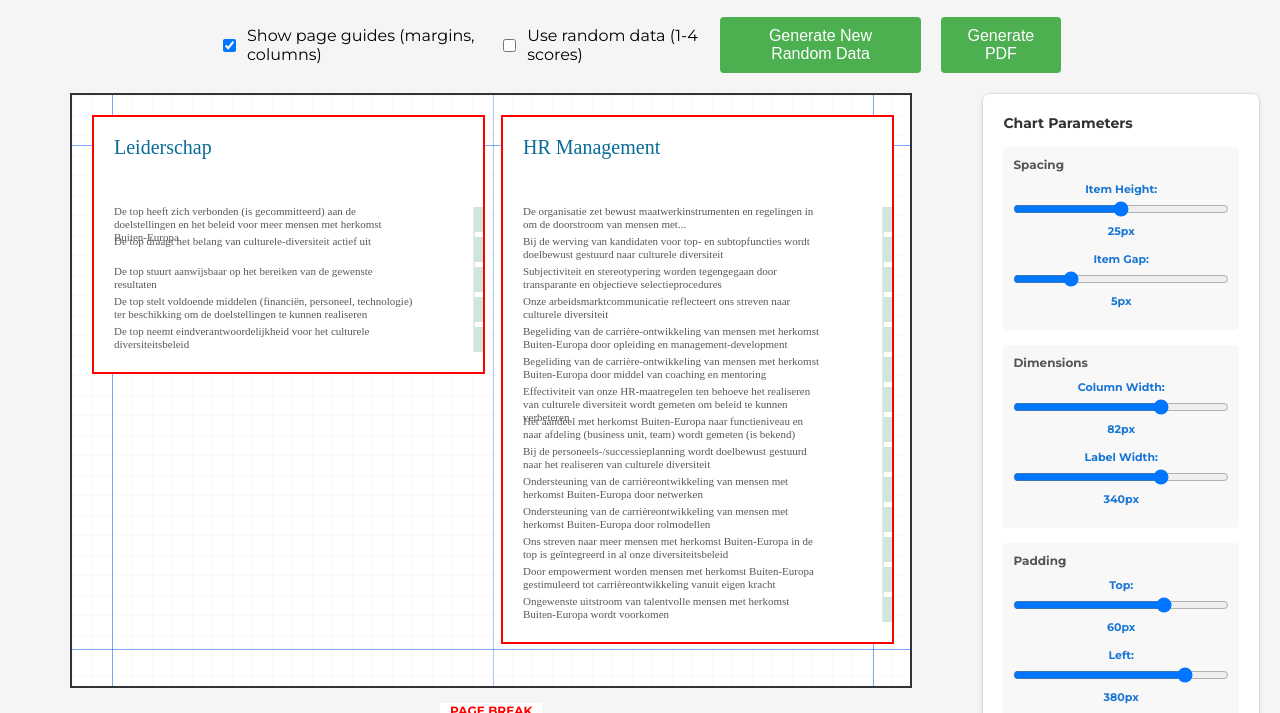
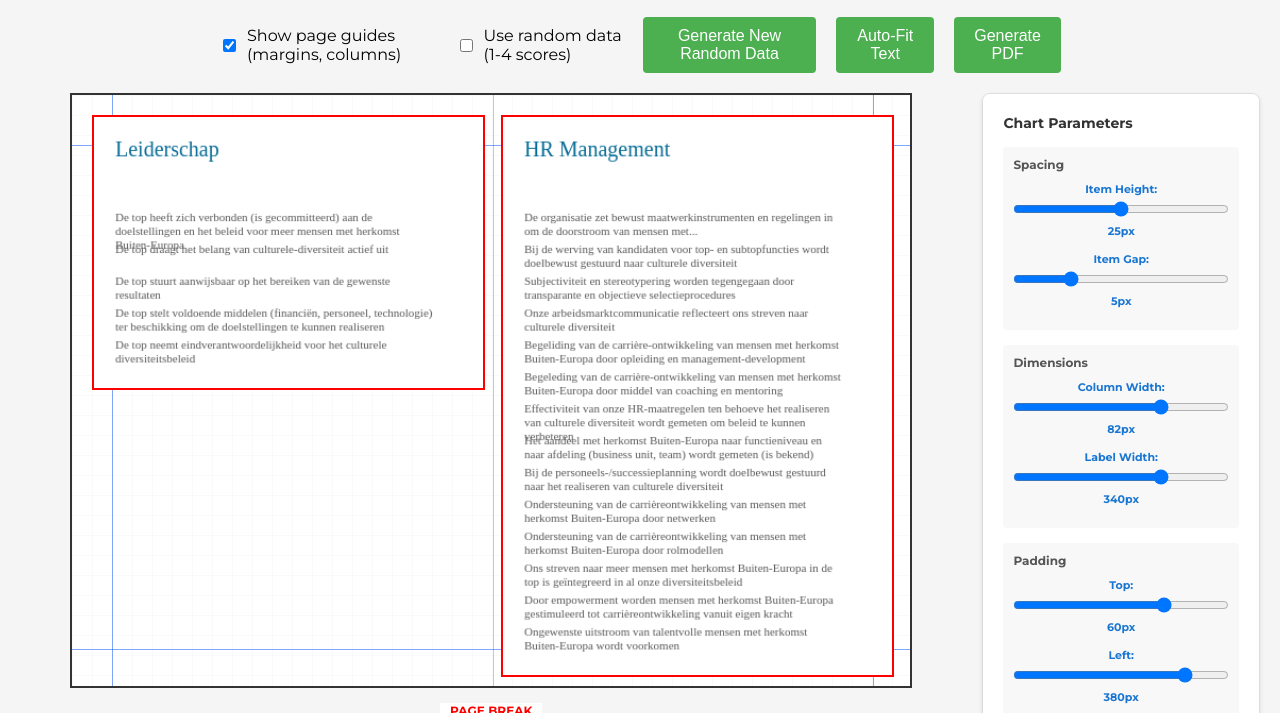
Before and after one commit to LennartvdM/stackedbars, a website with bundled scripts: page src/index.html in a window 1280 px wide. Shown: the part 83-796 px from the top of the page. Built offline with nearby package versions, Linux system fonts and the light colour scheme.

Commit message:
Add auto-fit text functionality and improve chart system organization

```diff
--- a/src/index.html
+++ b/src/index.html
@@ -310,7 +310,7 @@
         </label>
 
         <button id="generateBtn">Generate New Random Data</button>
-
+        <button id="autoFitText">Auto-Fit Text</button>
         <button id="downloadBtn">Generate PDF</button>
     </div>
 
--- a/src/main.js
+++ b/src/main.js
@@ -1,87 +1,11 @@
 import { AssessmentChart } from './AssessmentChart.js';
+import { chartData, resolveTextReferences } from './chart-data.js';
 
-// Define all chart data
-const chartData = {
-  leadership: {
-    title: "Leiderschap",
-    items: [
-      { label: "De top heeft zich verbonden (is gecommitteerd) aan de doelstellingen en het beleid voor meer mensen met herkomst Buiten-Europa", score: 4 },
-      { label: "De top draagt het belang van culturele-diversiteit actief uit", score: 2 },
-      { label: "De top stuurt aanwijsbaar op het bereiken van de gewenste resultaten", score: 1 },
-      { label: "De top stelt voldoende middelen (financiën, personeel, technologie) ter beschikking om de doelstellingen te kunnen realiseren", score: 4 },
-      { label: "De top neemt eindverantwoordelijkheid voor het culturele diversiteitsbeleid", score: 2 }
-    ]
-  },
-  hr: {
-    title: "HR Management",
-    items: [
-      { label: "De organisatie zet bewust maatwerkinstrumenten en regelingen in om de doorstroom van mensen met...", score: 4 },
-      { label: "Bij de werving van kandidaten voor top- en subtopfuncties wordt doelbewust gestuurd naar culturele diversiteit", score: 4 },
-      { label: "Subjectiviteit en stereotypering worden tegengegaan door transparante en objectieve selectieprocedures", score: 3 },
-      { label: "Onze arbeidsmarktcommunicatie reflecteert ons streven naar culturele diversiteit", score: 2 },
-      { label: "Begeliding van de carrière-ontwikkeling van mensen met herkomst Buiten-Europa door opleiding en management-development", score: 4 },
-      { label: "Begeliding van de carrière-ontwikkeling van mensen met herkomst Buiten-Europa door middel van coaching en mentoring", score: 3 },
-      { label: "Effectiviteit van onze HR-maatregelen ten behoeve het realiseren van culturele diversiteit wordt gemeten om beleid te kunnen verbeteren", score: 4 },
-      { label: "Het aandeel met herkomst Buiten-Europa naar functieniveau en naar afdeling (business unit, team) wordt gemeten (is bekend)", score: 4 },
-      { label: "Bij de personeels-/successieplanning wordt doelbewust gestuurd naar het realiseren van culturele diversiteit", score: 3 },
-      { label: "Ondersteuning van de carrièreontwikkeling van mensen met herkomst Buiten-Europa door netwerken", score: 3 },
-      { label: "Ondersteuning van de carrièreontwikkeling van mensen met herkomst Buiten-Europa door rolmodellen", score: 3 },
-      { label: "Ons streven naar meer mensen met herkomst Buiten-Europa in de top is geïntegreerd in al onze diversiteitsbeleid", score: 3 },
-      { label: "Door empowerment worden mensen met herkomst Buiten-Europa gestimuleerd tot carrièreontwikkeling vanuit eigen kracht", score: 2 },
-      { label: "Ongewenste uitstroom van talentvolle mensen met herkomst Buiten-Europa wordt voorkomen", score: 1 }
-    ]
-  },
-  strategy: {
-    title: "Strategie en Management",
-    items: [
-      { label: "Culturele diversiteit is een business case voor onze organisatie", score: 4 },
-      { label: "De organisatie streeft expliciete doelstellingen voor het aandeel mensen met herkomst Buiten-Europa in de top na", score: 4 },
-      { label: "Vastgelegd is hoe deze doelstellingen bereikt gaan worden en op welke termijn", score: 3 },
-      { label: "Bedrijfsonderdelen (business units, afdelingen, teams) rapporteren over het realiseren van culturele diversiteitsdoelstellingen", score: 4 },
-      { label: "Leidinggevenden worden beoordeeld op het realiseren van culturele diversiteits-doelstellingen b.b.v. de periodieke beoordeling", score: 4 },
-      { label: "Wij evalueren met vastgestelde regelmaat (bijvoorbeeld elk kwartaal) de resultaten van ons culturele diversiteitsbeleid", score: 3 },
-      { label: "De uitkomsten van evaluaties worden gebruikt om ons culturele diversiteitsbeleid te verbeteren", score: 3 },
-      { label: "Wij vergelijken ons culturele diversiteitsbeleid met dat van andere organisaties", score: 4 }
-    ]
-  },
-  knowledge: {
-    title: "Kennis en Vaardigheden",
-    items: [
-      { label: "Inzicht in bevorderende maatregelen culturele diversiteit", score: 3 },
-      { label: "Inzicht in belemmerende maatregelen culturele diversiteit", score: 3 },
-      { label: "Leidinggevenden bewust van meerwaarde culturele diversiteit", score: 3 },
-      { label: "Leidinggevenden bewust van mechanismen belemmering", score: 3 },
-      { label: "Leidinggevenden zetten maatregelen doorstroom in", score: 3 },
-      { label: "Gebruik beschikbare kennis en ervaring voor verbetering", score: 4 },
-      { label: "MTO gebruiken voor sturen op culturele diversiteit", score: 4 },
-      { label: "Organisatie kent vertrekredenen en gebruikt deze voor behoud", score: 2 }
-    ]
-  },
-  communication: {
-    title: "Communicatie",
-    items: [
-      { label: "Interne communicatie streven aantal mensen met een niet-Westerse migratieachtergrond in hogere functies", score: 4 },
-      { label: "Externe communicatie streven mensen met een niet-Westerse migratieachtergrond in hogere functies", score: 4 },
-      { label: "Interne communicatie aantal mensen met een niet-Westerse migratieachtergrond in hogere functies", score: 4 },
-      { label: "Externe communicatie aantal mensen met een niet-Westerse migratieachtergrond in hogere functies", score: 3 },
-      { label: "Mensen met een niet-Westerse migratieachtergrond in hogere functies zichtbaar in woord en beeld", score: 3 }
-    ]
-  },
-  climate: {
-    title: "Klimaat",
-    items: [
-      { label: "Stereotypen/discriminatie actief bestreden", score: 4 },
-      { label: "Inzet van maatregelen investeren culturele diversiteit geaccepteerd", score: 4 },
-      { label: "Culturele verschillen in gehele organisatie erkend en gewaardeerd", score: 3 },
-      { label: "Aandacht culturele diversiteit leeft", score: 3 },
-      { label: "Leidinggevenden verantwoordelijk voor culturele diversiteit", score: 3 },
-      { label: "Organisatie gezien als culturele diversiteitsminded", score: 3 }
-    ]
-  }
-};
+// Resolved chart data
+let resolvedChartData;
 
-// Chart display configurations
-const defaultParams = {
+// Current parameters - all manual controls preserved
+let currentParams = {
     itemHeight: 25,
     itemGap: 5,
     colSpacing: 82,
@@ -94,10 +18,7 @@ const defaultParams = {
     lineHeight: 13
 };
 
-// Current parameters
-let currentParams = { ...defaultParams };
-
-// Get chart configuration based on type and current parameters
+// Get chart configuration
 function getChartConfig(type) {
     const baseConfig = {
         itemHeight: currentParams.itemHeight,
@@ -126,79 +47,173 @@ function getChartConfig(type) {
     return baseConfig;
 }
 
+// Auto-fit text function
+function autoFitText() {
+    // Create a temporary canvas for text measurement
+    const tempCanvas = document.createElement('canvas');
+    const ctx = tempCanvas.getContext('2d');
+
+    // Get the longest label across all charts
+    let longestLabel = '';
+    let maxLabelLength = 0;
+
+    Object.values(resolvedChartData).forEach(chart => {
+        chart.items.forEach(item => {
+            if (item.label.length > maxLabelLength) {
+                maxLabelLength = item.label.length;
+                longestLabel = item.label;
+            }
+        });
+    });
+
+    // Calculate available space
+    const availableLabelWidth = currentParams.labelWidth - 40;
+    const availableHeight = currentParams.itemHeight - 4; // Leave some padding
+
+    // Find optimal font size
+    let optimalFontSize = 20;
+    let optimalLineHeight = 24;
+
+    for (let fontSize = 20; fontSize >= 6; fontSize--) {
+        ctx.font = `400 ${fontSize}px Montserrat`;
+        const lineHeight = Math.round(fontSize * 1.2);
+
+        // Calculate wrapped lines
+        const words = longestLabel.split(' ');
+        const lines = [];
+        let currentLine = '';
+
+        for (const word of words) {
+            const testLine = currentLine ? `${currentLine} ${word}` : word;
+            if (ctx.measureText(testLine).width <= availableLabelWidth) {
+                currentLine = testLine;
+            } else {
+                if (currentLine) lines.push(currentLine);
+                currentLine = word;
+            }
+        }
+        if (currentLine) lines.push(currentLine);
+
+        // Check if it fits vertically
+        const totalHeight = lines.length * lineHeight;
+        if (totalHeight <= availableHeight) {
+            optimalFontSize = fontSize;
+            optimalLineHeight = lineHeight;
+            break;
+        }
+    }
+
+    // Update parameters
+    currentParams.labelSize = optimalFontSize;
+    currentParams.lineHeight = optimalLineHeight;
+    currentParams.titleSize = Math.min(24, Math.round(optimalFontSize * 1.8));
+
+    // Update UI controls
+    updateControlValues();
+
+    // Re-render charts
+    updateAllCharts();
+
+    console.log(`Auto-fit: Font size: ${optimalFontSize}px, Line height: ${optimalLineHeight}px`);
+}
+
+// Update control values in UI
+function updateControlValues() {
+    Object.keys(currentParams).forEach(param => {
+        const slider = document.getElementById(param);
+        const valueSpan = document.getElementById(param + 'Value');
+        if (slider && valueSpan) {
+            slider.value = currentParams[param];
+            valueSpan.textContent = currentParams[param] + 'px';
+        }
+    });
+}
+
 // Set up parameter controls
 function setupParameterControls() {
-    // Add event listeners for all sliders
-    Object.keys(defaultParams).forEach(param => {
+    const paramNames = [
+        'itemHeight', 'itemGap', 'colSpacing', 'labelWidth',
+        'paddingTop', 'paddingLeft', 'paddingBottom',
+        'titleSize', 'labelSize', 'lineHeight'
+    ];
+
+    paramNames.forEach(param => {
         const slider = document.getElementById(param);
         const valueSpan = document.getElementById(param + 'Value');
 
         if (slider && valueSpan) {
+            // Set initial value
+            slider.value = currentParams[param];
+            valueSpan.textContent = currentParams[param] + 'px';
+
             slider.addEventListener('input', (e) => {
                 const value = parseInt(e.target.value);
-                valueSpan.textContent = value;
+                valueSpan.textContent = value + 'px';
                 currentParams[param] = value;
                 updateAllCharts();
             });
         }
     });
 
+    // Auto-fit button
+    const autoFitBtn = document.getElementById('autoFitText');
+    if (autoFitBtn) {
+        autoFitBtn.addEventListener('click', autoFitText);
+    }
+
     // Reset button
-    document.getElementById('resetParams').addEventListener('click', () => {
-        currentParams = { ...defaultParams };
-        Object.keys(defaultParams).forEach(param => {
-            const slider = document.getElementById(param);
-            const valueSpan = document.getElementById(param + 'Value');
-            if (slider && valueSpan) {
-                slider.value = defaultParams[param];
-                valueSpan.textContent = defaultParams[param];
-            }
+    const resetBtn = document.getElementById('resetParams');
+    if (resetBtn) {
+        resetBtn.addEventListener('click', () => {
+            // Reset to defaults
+            currentParams = {
+                itemHeight: 25, itemGap: 5, colSpacing: 82, labelWidth: 340,
+                paddingTop: 60, paddingLeft: 380, paddingBottom: 20,
+                titleSize: 20, labelSize: 11, lineHeight: 13
+            };
+
+            updateControlValues();
+            updateAllCharts();
         });
-        updateAllCharts();
-    });
+    }
 }
 
 // Update all charts with current parameters
 function updateAllCharts() {
     const charts = [
-        { id: 'leadership-chart', data: chartData.leadership, type: 'full' },
-        { id: 'hr-chart', data: chartData.hr, type: 'full' },
-        { id: 'strategy-chart', data: chartData.strategy, type: 'half' },
-        { id: 'communication-chart', data: chartData.communication, type: 'half' },
-        { id: 'knowledge-chart', data: chartData.knowledge, type: 'half' },
-        { id: 'climate-chart', data: chartData.climate, type: 'half' }
+        { id: 'leadership-chart', data: resolvedChartData.leadership, type: 'full' },
+        { id: 'hr-chart', data: resolvedChartData.hr, type: 'full' },
+        { id: 'strategy-chart', data: resolvedChartData.strategy, type: 'half' },
+        { id: 'communication-chart', data: resolvedChartData.communication, type: 'half' },
+        { id: 'knowledge-chart', data: resolvedChartData.knowledge, type: 'half' },
+        { id: 'climate-chart', data: resolvedChartData.climate, type: 'half' }
     ];
 
     charts.forEach(({ id, data, type }) => {
         const canvas = document.getElementById(id);
         if (canvas && data) {
-            // Set canvas dimensions to match its display size
-            const rect = canvas.getBoundingClientRect();
-            canvas.width = rect.width;
-            canvas.height = rect.height;
-
             const chart = new AssessmentChart(canvas, getChartConfig(type));
             chart.render(data);
         }
     });
 }
 
-// Initialize all charts
-function initializeCharts() {
+// Generate random data
+function generateRandomData() {
+    Object.keys(chartData).forEach(key => {
+        chartData[key].items.forEach(item => {
+            item.score = Math.floor(Math.random() * 4) + 1;
+        });
+    });
+
+    // Re-resolve and update
+    resolvedChartData = resolveTextReferences(chartData);
     updateAllCharts();
 }
 
-// Handle DOM ready
-document.addEventListener('DOMContentLoaded', () => {
-    setupParameterControls();
-    initializeCharts();
-
-    // Set up event listeners
-    const generateBtn = document.getElementById('generateBtn');
-    const toggleRandomData = document.getElementById('toggleRandomData');
+// Toggle guides
+function setupGuideToggle() {
     const toggleGuides = document.getElementById('toggleGuides');
-
-    // Toggle guides
     if (toggleGuides) {
         toggleGuides.addEventListener('change', (e) => {
             document.body.classList.toggle('show-guides', e.target.checked);
@@ -206,37 +221,46 @@ document.addEventListener('DOMContentLoaded', () => {
         // Set initial state
         document.body.classList.toggle('show-guides', toggleGuides.checked);
     }
+}
 
+// DOM ready
+document.addEventListener('DOMContentLoaded', () => {
+    console.log('Starting chart system with auto-fit...');
+
+    // Resolve text references
+    resolvedChartData = resolveTextReferences(chartData);
+
+    // Set up all controls and listeners
+    setupParameterControls();
+    setupGuideToggle();
+    updateAllCharts();
+
+    // Set up event listeners
+    const generateBtn = document.getElementById('generateBtn');
     if (generateBtn) {
-        generateBtn.addEventListener('click', () => {
-            // Generate new random data and re-render charts
-            Object.keys(chartData).forEach(key => {
-                chartData[key].items.forEach(item => {
-                    item.score = Math.floor(Math.random() * 4) + 1;
-                });
-            });
-            initializeCharts();
+        generateBtn.addEventListener('click', generateRandomData);
+    }
+
+    const toggleRandomData = document.getElementById('toggleRandomData');
+    if (toggleRandomData) {
+        toggleRandomData.addEventListener('change', (e) => {
+            if (e.target.checked) {
+                generateRandomData();
+            } else {
+                // Reset to original data
+                resolvedChartData = resolveTextReferences(chartData);
+                updateAllCharts();
+            }
         });
     }
 
-    if (toggleRandomData) {
-        toggleRandomData.addEventListener('change', (e) => {
-            if (e.target.checked) {
-                // Generate random data when toggle is checked
-                Object.keys(chartData).forEach(key => {
-                    chartData[key].items.forEach(item => {
-                        item.score = Math.floor(Math.random() * 4) + 1;
-                    });
-                });
-            } else {
-                // Reset to original data when toggle is unchecked
-                Object.keys(chartData).forEach(key => {
-                    chartData[key].items.forEach((item, index) => {
-                        item.score = chartData[key].items[index].score;
-                    });
-                });
-            }
-            initializeCharts();
-        });
-    }
+    console.log('Chart system ready - use Auto-Fit Text button for optimal sizing!');
 });
+
+// Expose for debugging
+window.ChartSystem = {
+    params: currentParams,
+    updateAllCharts,
+    generateRandomData,
+    autoFitText
+};
```
